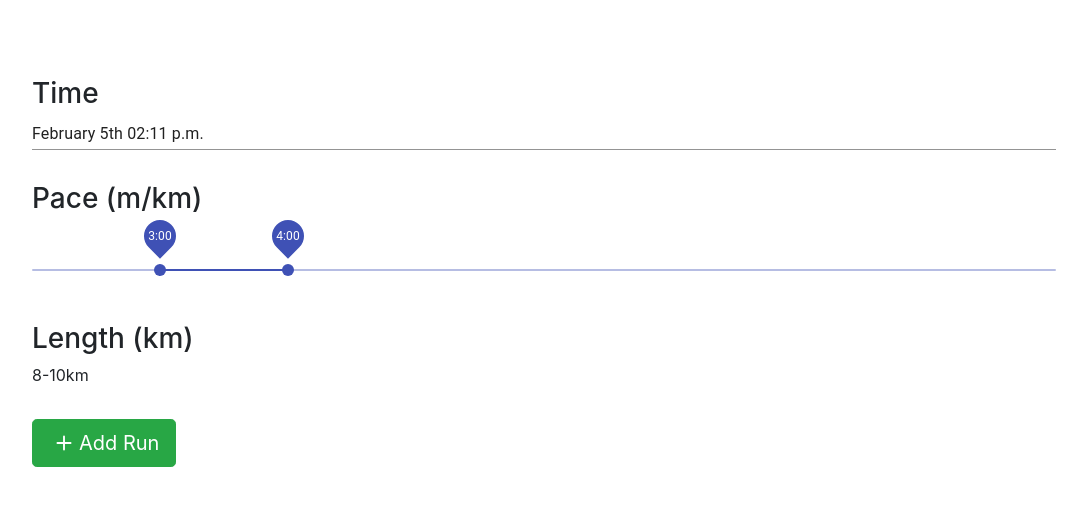
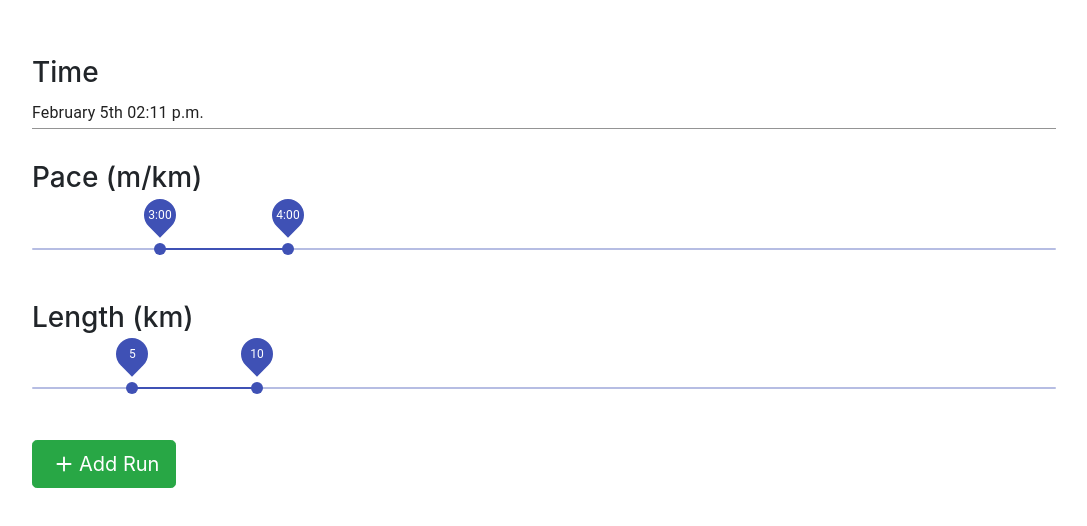
Before and after one commit to Jakkaps/runbud, a React (Create React App) app: page /add in a window 1280 px wide. Shown: the part 128-654 px from the top of the page, without its empty margins (96-1183 px from the left). Built offline with nearby package versions, Linux system fonts and the light colour scheme.

Commit message:
Add length slider to AddPage

```diff
--- a/src/Add/AddPage.tsx
+++ b/src/Add/AddPage.tsx
@@ -7,10 +7,12 @@ import PaceSlider from "./PaceSlider";
 import DateFnsUtils from "@date-io/date-fns";
 import { DateTimePicker, MuiPickersUtilsProvider } from "@material-ui/pickers";
 import { MaterialUiPickersDate } from "@material-ui/pickers/typings/date";
+import LengthSlider from "./LengthSlider";
 
 const AddPage: FunctionComponent = (): ReactElement => {
   const [pace, setPace] = useState({ min: "5:00", max: "6:00" });
   const [date, setDate] = useState(new Date());
+  const [length, setLength] = useState({ min: 5, max: 10 });
 
   const handlePaceSliderChange = (min: string, max: string) => {
     setPace({ min, max });
@@ -20,6 +22,10 @@ const AddPage: FunctionComponent = (): ReactElement => {
     if (value !== null) {
       setDate(new Date(value.getDate()));
     }
+  };
+
+  const handleLengthSliderChange = (min: number, max: number) => {
+    setLength({ min, max });
   };
 
   return (
@@ -38,7 +44,9 @@ const AddPage: FunctionComponent = (): ReactElement => {
       <FormItem title={"Pace (m/km)"}>
         <PaceSlider onChange={handlePaceSliderChange} />
       </FormItem>
-      <FormItem title={"Length (km)"}>8-10km</FormItem>
+      <FormItem title={"Length (km)"}>
+        <LengthSlider length={length} onChange={handleLengthSliderChange} />
+      </FormItem>
       <Button variant={"success"} size={"lg"} id={"add-run-button"}>
         <BsPlus size={"30"} />
         Add Run
--- /dev/null
+++ b/src/Add/LengthSlider.tsx
@@ -0,0 +1,30 @@
+import React, { FunctionComponent, ReactElement } from "react";
+import { Slider } from "@material-ui/core";
+import { Range } from "../Runs/Run";
+
+interface LengthSliderProps {
+  onChange: (min: number, max: number) => void;
+  length: Range;
+}
+
+const LengthSlider: FunctionComponent<LengthSliderProps> = ({
+  onChange,
+  length,
+}): ReactElement => {
+  const handleChange = (event: any, value: any) => {
+    onChange(value[0], value[1]);
+  };
+  return (
+    <Slider
+      id={"slider"}
+      value={[length.min, length.max]}
+      step={1}
+      min={1}
+      max={42}
+      onChange={handleChange}
+      valueLabelDisplay="on"
+    />
+  );
+};
+
+export default LengthSlider;
```
